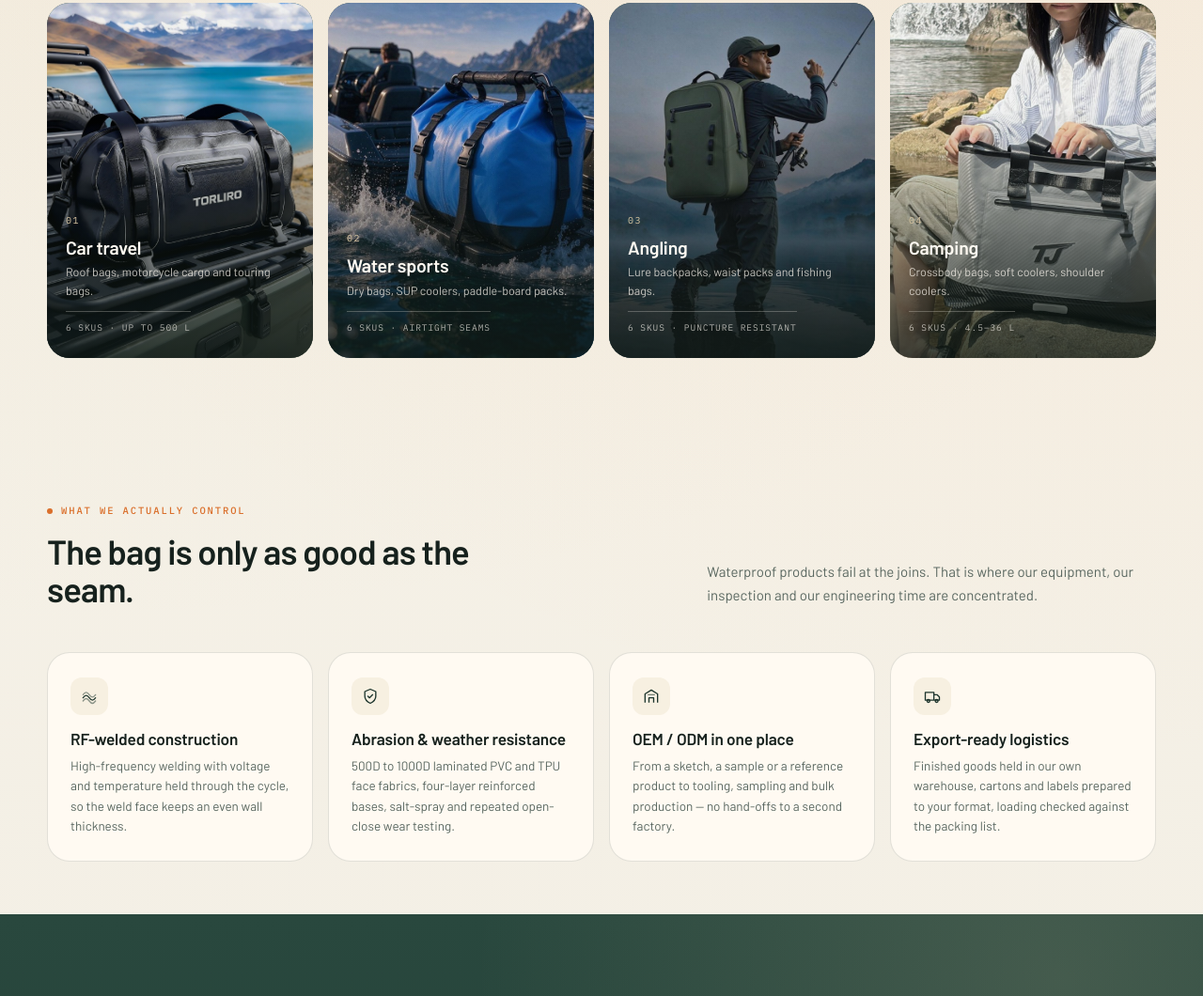
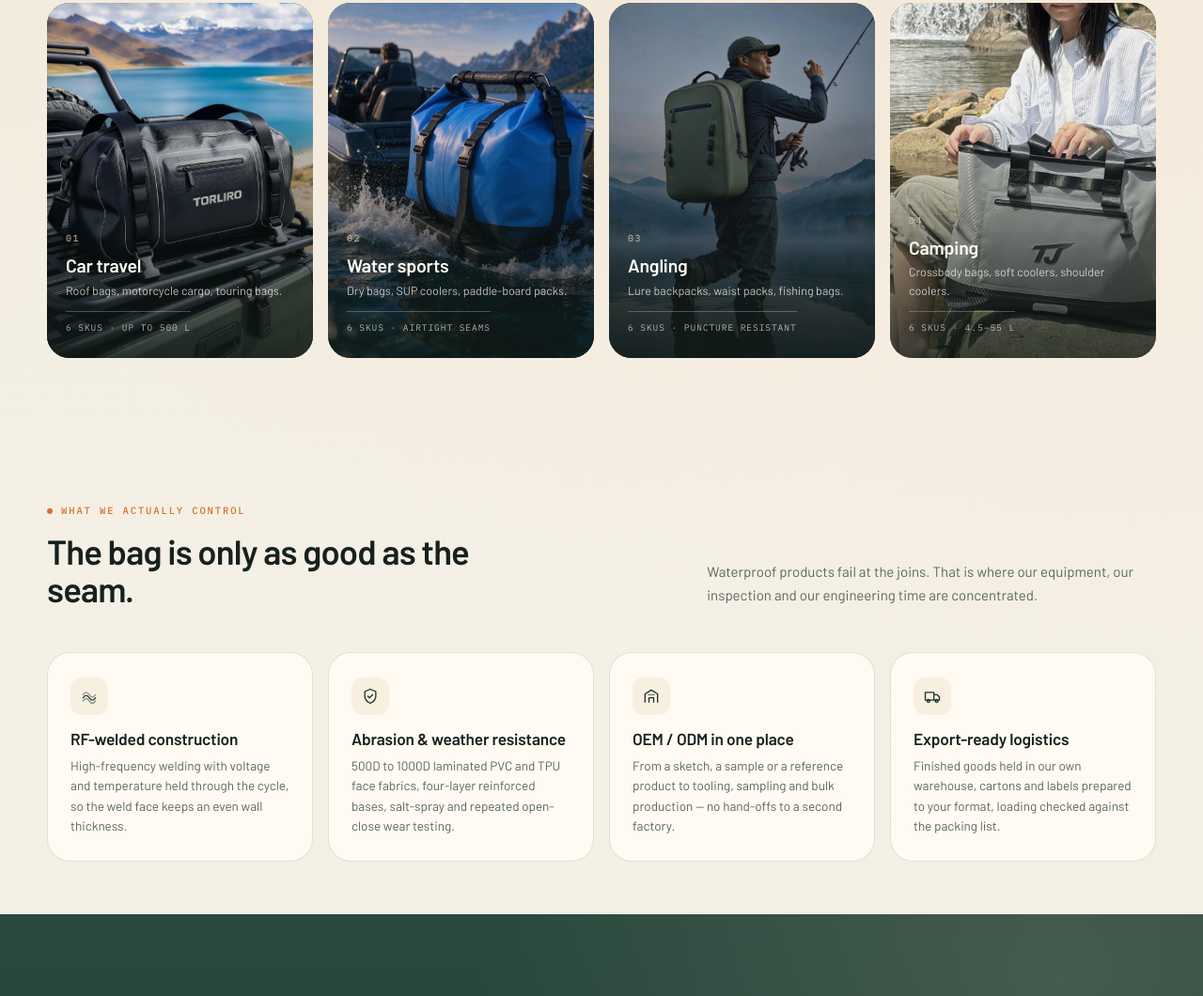
Before and after one commit to horse202604/tuojie-outdoor-site, a plain HTML site: page index.html in a window 1280 px wide. Shown: the part 1045-2105 px from the top of the page at 94% size. Drawn offline with Linux system fonts and the light colour scheme.

Commit message:
Update index.html
update index

```diff
--- a/index.html
+++ b/index.html
@@ -152,7 +152,7 @@
           <div class="scene-body">
             <span class="num">01</span>
             <h3>Car travel</h3>
-            <p>Roof bags, motorcycle cargo and touring bags.</p>
+            <p>Roof bags, motorcycle cargo, touring bags.</p>
             <span class="count">6 SKUs &middot; up to 500 L</span>
           </div>
         </a>
@@ -170,7 +170,7 @@
           <div class="scene-body">
             <span class="num">03</span>
             <h3>Angling</h3>
-            <p>Lure backpacks, waist packs and fishing bags.</p>
+            <p>Lure backpacks, waist packs, fishing bags.</p>
             <span class="count">6 SKUs &middot; puncture resistant</span>
           </div>
         </a>
@@ -180,7 +180,7 @@
             <span class="num">04</span>
             <h3>Camping</h3>
             <p>Crossbody bags, soft coolers, shoulder coolers.</p>
-            <span class="count">6 SKUs &middot; 4.5–36 L</span>
+            <span class="count">6 SKUs &middot; 4.5–55 L</span>
           </div>
         </a>
       </div>
```
